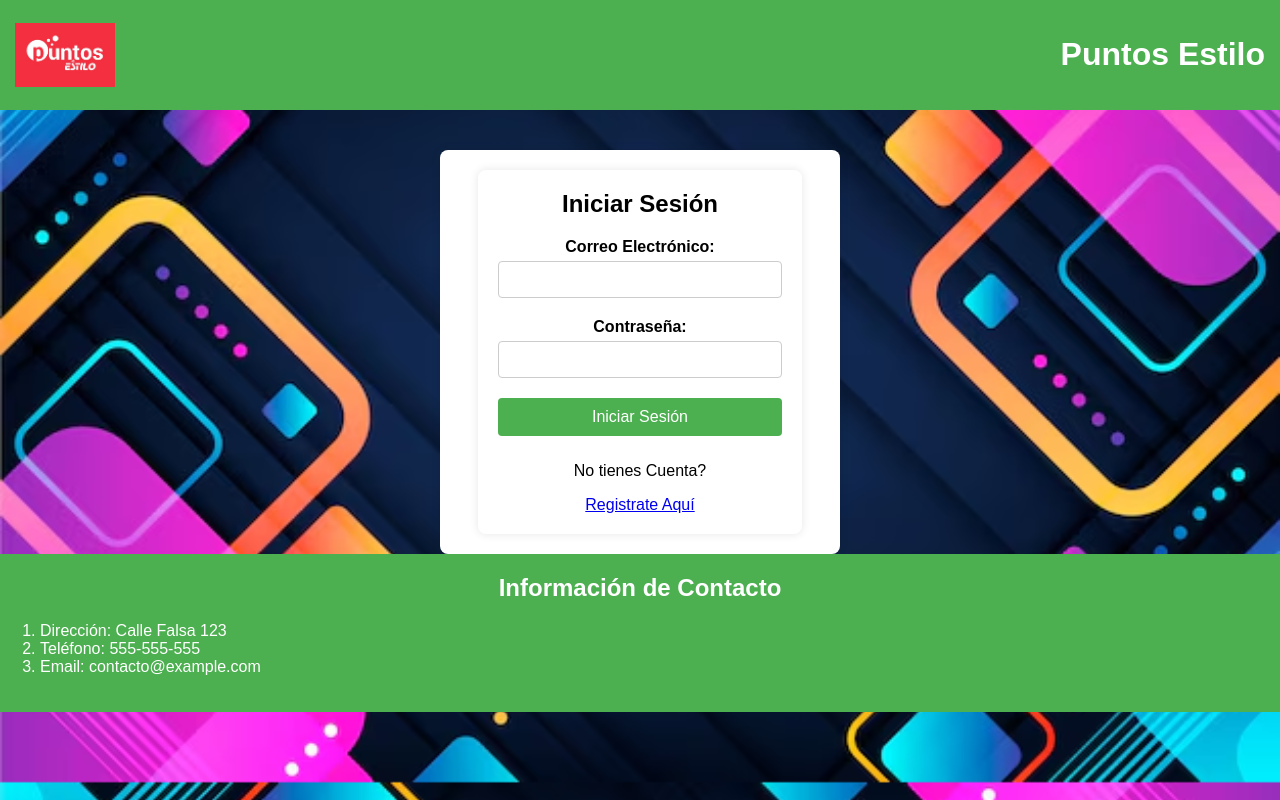
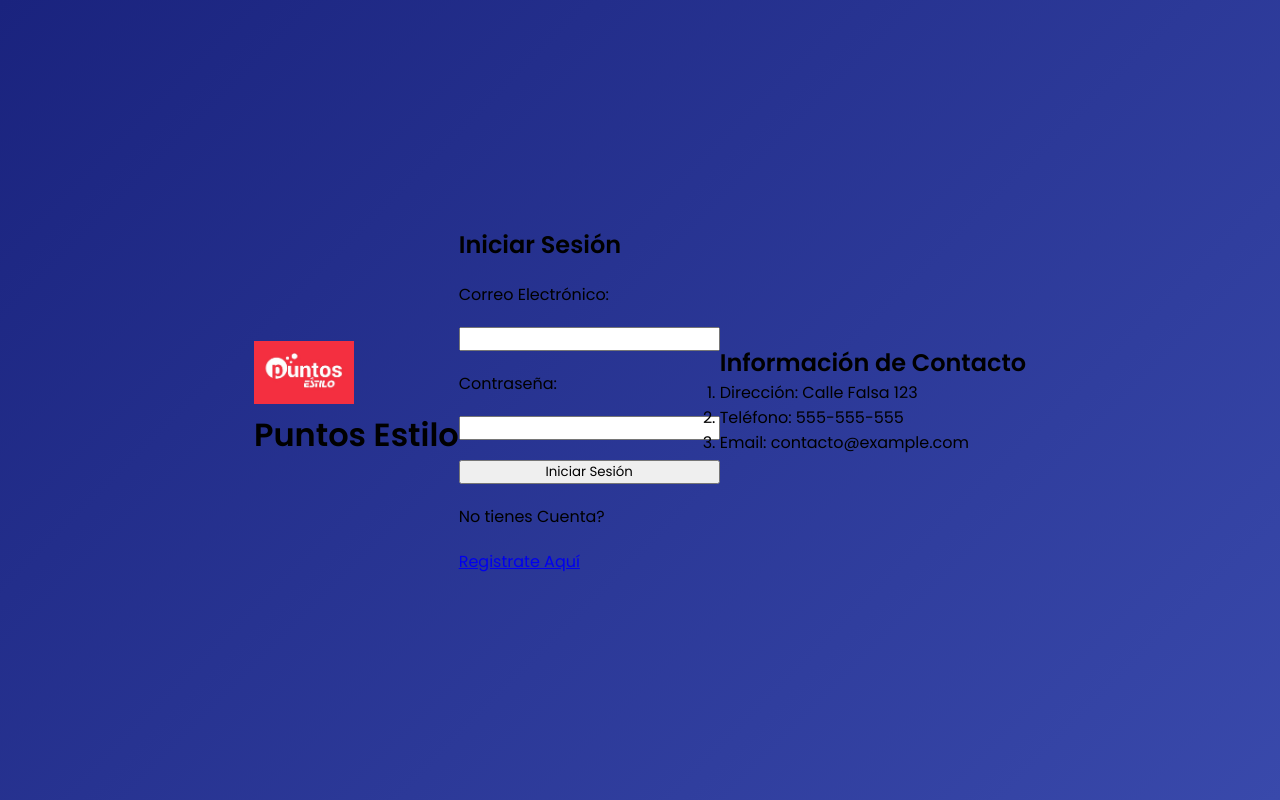
Before and after one commit to Octaviusb/puntos_estilo_produccion, a PHP site: page /login.html in a window 1280 px wide. Run offline with PHP 8.4, Linux system fonts and the light colour scheme.

Commit message:
Update login.css

```diff
--- a/frontend/css/login.css
+++ b/frontend/css/login.css
@@ -1,128 +1,242 @@
-body {
-    font-family: Arial, sans-serif;
-    background-image: url("/img/fondo.png");
-    background-size: cover;
-    background-position: center;
+@import url("https://fonts.googleapis.com/css2?family=Poppins:wght@200;300;400;500;600&display=swap");
+
+* {
     margin: 0;
     padding: 0;
-    display: flex;
-    justify-content: center;
-    align-items: center;
-    flex-direction: column;
+    box-sizing: border-box;
+    font-family: "Poppins", sans-serif;
 }
 
-header {
-    display: flex;
-    justify-content: space-between;
-    align-items: center;
-    background-color: #4CAF50;
-    color: white;
-    padding: 15px;
-    text-align: center;
-    width: 100%;
-    box-sizing: border-box;
+:root {
+    --primary-color: #1a237e;
+    --secondary-color: #3949ab;
+    --accent-color: #ffb300;
+    --text-color: #222;
+    --light-bg: #f4f6fb;
+    --card-bg: #fff;
+    --border-color: #e0e0e0;
+    --shadow: 0 4px 16px rgba(26,35,126,0.08);
+    --radius: 14px;
+    --transition: 0.3s cubic-bezier(.4,0,.2,1);
+    --error-color: #f44336;
+    --success-color: #4caf50;
 }
 
-header div {
-    margin-top: 10px;
+body {
+    min-height: 100vh;
+    background: linear-gradient(135deg, var(--primary-color), var(--secondary-color));
+    display: flex;
+    align-items: center;
+    justify-content: center;
+    padding: 20px;
+    font-family: "Poppins", sans-serif;
 }
 
-header span {
-    margin-right: 20px;
+.login-container {
+    width: 100%;
+    max-width: 400px;
+    background: var(--card-bg);
+    border-radius: var(--radius);
+    box-shadow: var(--shadow);
+    overflow: hidden;
+    animation: slideUp 0.6s ease-out;
 }
 
-header a {
-    color: white;
-    text-decoration: none;
+@keyframes slideUp {
+    from {
+        opacity: 0;
+        transform: translateY(30px);
+    }
+    to {
+        opacity: 1;
+        transform: translateY(0);
+    }
 }
 
-.container {
-    background-color: white;
-    padding: 20px;
-    border-radius: 8px;
-    box-shadow: 0 0 10px rgba(0, 0, 0, 0.1);
-    width: 90%;
-    max-width: 400px;
-    box-sizing: border-box;
-    display: flex;
-    flex-direction: column;
-    align-items: center;
-    margin-top: 40px; /* Ajusta según sea necesario */
-}
-
-form {
-    background-color: white;
-    padding: 20px;
-    border-radius: 8px;
-    box-shadow: 0 0 10px rgba(0, 0, 0, 0.1);
-    width: 90%;
-    max-width: 400px;
-    box-sizing: border-box;
-    display: flex;
-    flex-direction: column;
-    align-items: center;
-    margin: 0 auto;
-}
-
-h2 {
-    margin-top: 0;
-    margin-bottom: 20px;
+.login-box {
+    padding: 40px 30px;
     text-align: center;
 }
 
-label {
-    display: block;
-    margin-bottom: 5px;
-    font-weight: bold;
+.logo {
+    width: 80px;
+    height: 80px;
+    border-radius: 50%;
+    margin-bottom: 20px;
+    box-shadow: 0 4px 12px rgba(0,0,0,0.1);
 }
 
-input[type="text"],
-input[type="email"],
-input[type="password"] {
-    width: 100%;
-    padding: 10px;
-    margin-bottom: 20px;
-    border: 1px solid #ccc;
-    border-radius: 4px;
-    box-sizing: border-box;
+.login-box h1 {
+    color: var(--primary-color);
+    font-size: 1.8rem;
+    font-weight: 600;
+    margin-bottom: 30px;
 }
 
-button[type="submit"] {
-    background-color: #4CAF50;
+.error-message {
+    background: var(--error-color);
+    color: white;
+    padding: 12px;
+    border-radius: 8px;
+    margin-bottom: 20px;
+    font-size: 0.9rem;
+    display: none;
+}
+
+.error-message.show {
+    display: block;
+    animation: shake 0.5s ease-in-out;
+}
+
+@keyframes shake {
+    0%, 100% { transform: translateX(0); }
+    25% { transform: translateX(-5px); }
+    75% { transform: translateX(5px); }
+}
+
+#login-form {
+    display: flex;
+    flex-direction: column;
+    gap: 20px;
+}
+
+.input-group {
+    text-align: left;
+}
+
+.input-group label {
+    display: block;
+    color: var(--text-color);
+    font-weight: 500;
+    margin-bottom: 8px;
+    font-size: 0.9rem;
+}
+
+.input-group input {
+    width: 100%;
+    padding: 12px 16px;
+    border: 2px solid var(--border-color);
+    border-radius: 8px;
+    font-size: 1rem;
+    transition: var(--transition);
+    background: var(--card-bg);
+}
+
+.input-group input:focus {
+    outline: none;
+    border-color: var(--primary-color);
+    box-shadow: 0 0 0 3px rgba(26,35,126,0.1);
+}
+
+.input-group input::placeholder {
+    color: #999;
+}
+
+#otp-group {
+    display: none;
+}
+
+#otp-group.show {
+    display: block;
+    animation: fadeIn 0.3s ease-in;
+}
+
+@keyframes fadeIn {
+    from { opacity: 0; transform: translateY(-10px); }
+    to { opacity: 1; transform: translateY(0); }
+}
+
+.login-button {
+    background: var(--primary-color);
     color: white;
     border: none;
-    border-radius: 4px;
+    padding: 14px 24px;
+    border-radius: 8px;
+    font-size: 1rem;
+    font-weight: 500;
     cursor: pointer;
-    padding: 10px;
-    width: 100%;
-    font-size: 16px;
-    margin-bottom: 10px;
+    transition: var(--transition);
+    text-transform: uppercase;
+    letter-spacing: 0.5px;
 }
 
-button[type="submit"]:hover {
-    background-color: #45a049;
+.login-button:hover {
+    background: var(--secondary-color);
+    transform: translateY(-2px);
+    box-shadow: 0 6px 20px rgba(26,35,126,0.2);
 }
 
-.form-link {
-    text-align: center;
-    margin-top: 10px;
+.login-button:active {
+    transform: translateY(0);
 }
 
-.form-link a {
-    color: #4CAF50;
-    text-decoration: none;
+.login-button:disabled {
+    background: #ccc;
+    cursor: not-allowed;
+    transform: none;
+    box-shadow: none;
 }
 
-.form-link a:hover {
+.links {
+    margin-top: 25px;
+    display: flex;
+    flex-direction: column;
+    gap: 12px;
+}
+
+.links a {
+    color: var(--primary-color);
+    text-decoration: none;
+    font-size: 0.9rem;
+    transition: var(--transition);
+}
+
+.links a:hover {
+    color: var(--secondary-color);
     text-decoration: underline;
 }
 
-  /* Footer */
-  .footer-section {
-    width: 100%;
-    background-color: #4CAF50;
-    color: #fff;
-    padding: 20px 0;
-    text-align: left;
-    justify-items: auto;
-  }
+/* Responsive */
+@media (max-width: 480px) {
+    .login-container {
+        margin: 10px;
+    }
+
+    .login-box {
+        padding: 30px 20px;
+    }
+
+    .login-box h1 {
+        font-size: 1.5rem;
+    }
+
+    .logo {
+        width: 60px;
+        height: 60px;
+    }
+}
+
+/* Loading animation */
+.loading {
+    position: relative;
+    color: transparent !important;
+}
+
+.loading::after {
+    content: '';
+    position: absolute;
+    top: 50%;
+    left: 50%;
+    width: 20px;
+    height: 20px;
+    margin: -10px 0 0 -10px;
+    border: 2px solid transparent;
+    border-top: 2px solid white;
+    border-radius: 50%;
+    animation: spin 1s linear infinite;
+}
+
+@keyframes spin {
+    0% { transform: rotate(0deg); }
+    100% { transform: rotate(360deg); }
+}
```
